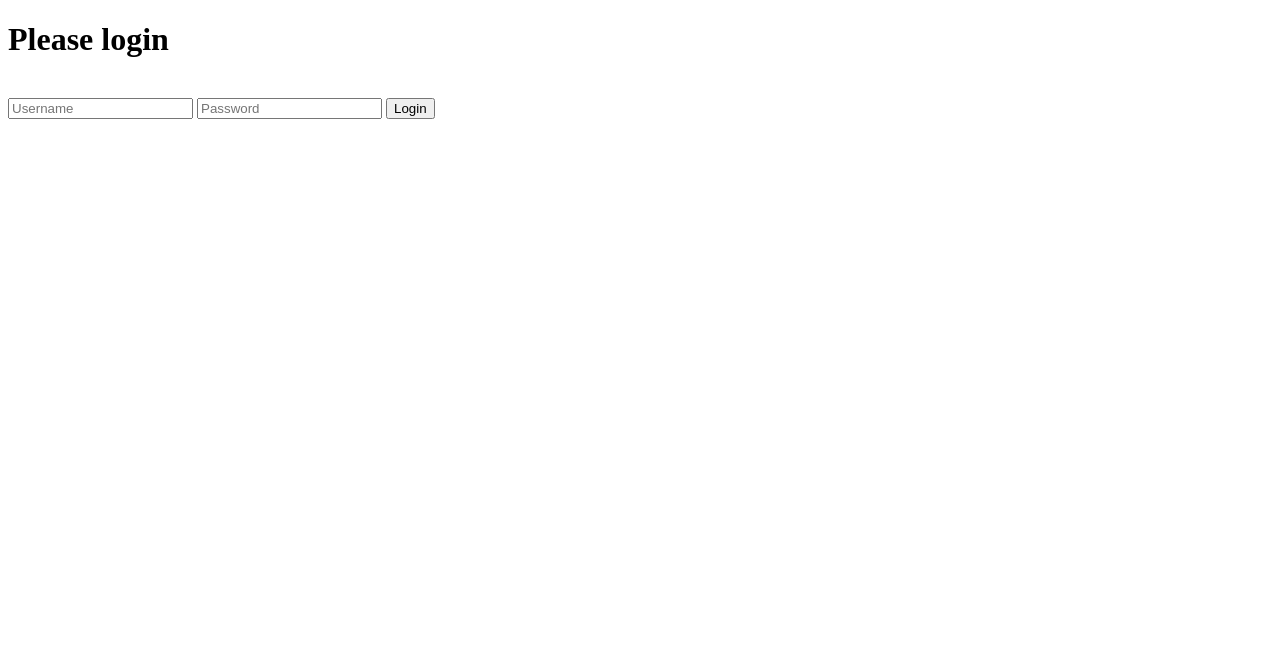
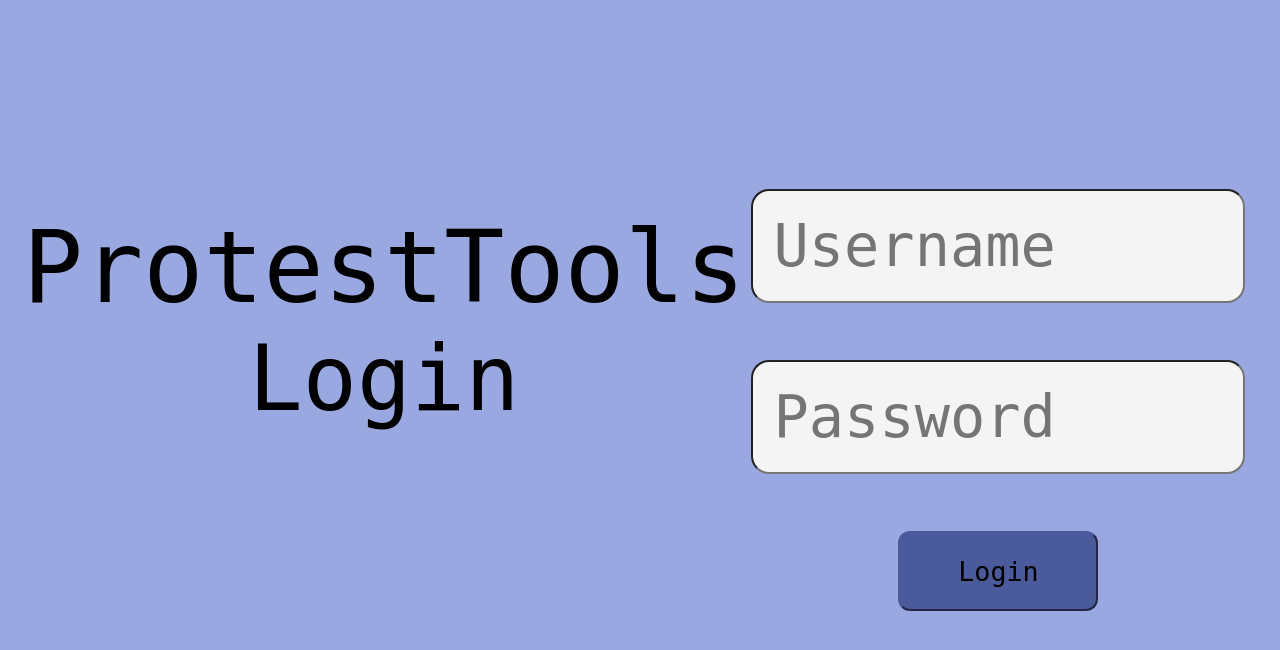
Before and after one commit to Discord-ian/ProtestTools, a Flask app: page /login in a window 1280 px wide. Shown: the top 650 px of the page. Run offline with Flask 3, Linux system fonts and the light colour scheme; parts of the project's set-up code (start-up, migrations or seed data) failed here and were passed over; some libraries are stand-ins or nearby versions.

Commit message:
Change signup page stylesheet to use more VH/VW

```diff
--- a/ProtestTools/auth.py
+++ b/ProtestTools/auth.py
@@ -25,7 +25,9 @@ def login():
         return redirect(url_for("eventview.view_events"))
     if request.method == "POST":
         if try_login(request.form["username"], request.form["password"]):
-            return redirect(request.args.get("next") or "eventview.view_events")
+            return redirect(
+                request.args.get("next") or url_for("eventview.view_events")
+            )
     error = None
     return render_template("login_page.html", error=error)
 
--- a/ProtestTools/templates/login_page.html
+++ b/ProtestTools/templates/login_page.html
@@ -2,23 +2,121 @@
 <html lang="en">
 <head>
     <meta charset="UTF-8">
-    <title>Login</title>
+    <style>
+        .logocontainer{
+            height:80vh;
+            width:40vw;
+            position: fixed;
+            top:0;
+            left:0;
+            display:flex;
+            flex-direction:column ;
+            justify-content: center;
+            align-items: center;
+            column-gap: 290px;
+            margin-left: 10vw;
+            margin-bottom: 14%;
+        }
+        .title{
+            font-size: 75pt;
+            font-family: "Andale Mono", monospace;
+
+        }
+        .signup{
+            font-size: 90px;
+            font-family: "Andale Mono", monospace;
+        }
+
+        .inputcontainer{
+            height:60vh;
+            width:40vw;
+            position: fixed;
+            top:0;
+            right:0;
+            display:flex;
+            flex-direction:column ;
+            justify-content: space-around;
+            align-items: center;
+            column-gap: 290px;
+            margin: 20vh 2vw;
+        }
+        #usern{
+            font-size: 44pt;
+            height:70px;
+            width:450px;
+            padding:20px;
+            border-radius: 18px;
+            background-color: rgb(244,244,244);
+            font-family: "Andale Mono", monospace;
+        }
+
+        #pass1{
+            font-size: 44pt;
+            height:70px;
+            width:450px;
+            padding:20px;
+            border-radius: 18px;
+            background-color: rgb(244,244,244);
+            font-family: "Andale Mono", monospace;
+        }
+
+        #pass2 {
+            font-size: 44pt;
+            height: 70px;
+            width: 450px;
+            padding: 20px;
+            border-radius: 18px;
+            background-color: rgb(244, 244, 244);
+            font-family: "Andale Mono", monospace;
+        }
+        body{
+            background-color: rgb(154,168,226);
+        }
+
+        .signup_button{
+            border-radius:12px;
+            font-family: "Andale Mono", monospace;
+            font-size:20pt;
+            background-color: rgb(74,90,154);
+            border-color: rgb(74,90,154);
+            width: 200px;
+            height:80px;
+        }
+    </style>
 </head>
 <body>
+
     <div class="container">
-      <h1>Please login</h1>
       <br>
+        <div class="logocontainer">
+            <div class="title">
+                ProtestTools
+            </div>
+            <div class="signup">
+                Login
+            </div>
+        </div>
         <form action="" method="post">
-        <input type="text" placeholder="Username" name="username" value="{{
+        <div class="inputcontainer">
+            <div>
+                <input type="text" id="usern"placeholder="Username" name="username" value="{{
               request.form.username }}">
-         <input type="password" placeholder="Password" name="password" value="{{
+            </div>
+            <div>
+                <input type="password" id="pass1" placeholder="Password" name="password" value="{{
               request.form.password }}">
-        <input class="btn btn-default" type="submit" value="Login">
-          <input type="hidden" name="next" value="{{request.args.get('next')}}" />
-      </form>
+            </div>
                 {% if error %}
                     <p class="error"><strong>Error:</strong> {{ error }}
                 {% endif %}
+            <div>
+                  <input class="button signup_button" type="submit" value="Login">
+            </div>
+
+        </div>
+
+        </form>
+
     </div>
 </body>
 </html>
```
Also changed, not shown: ProtestTools/templates/signup_page.html (+9 -8 lines). Lines whose indentation alone changed are shown as unchanged.
